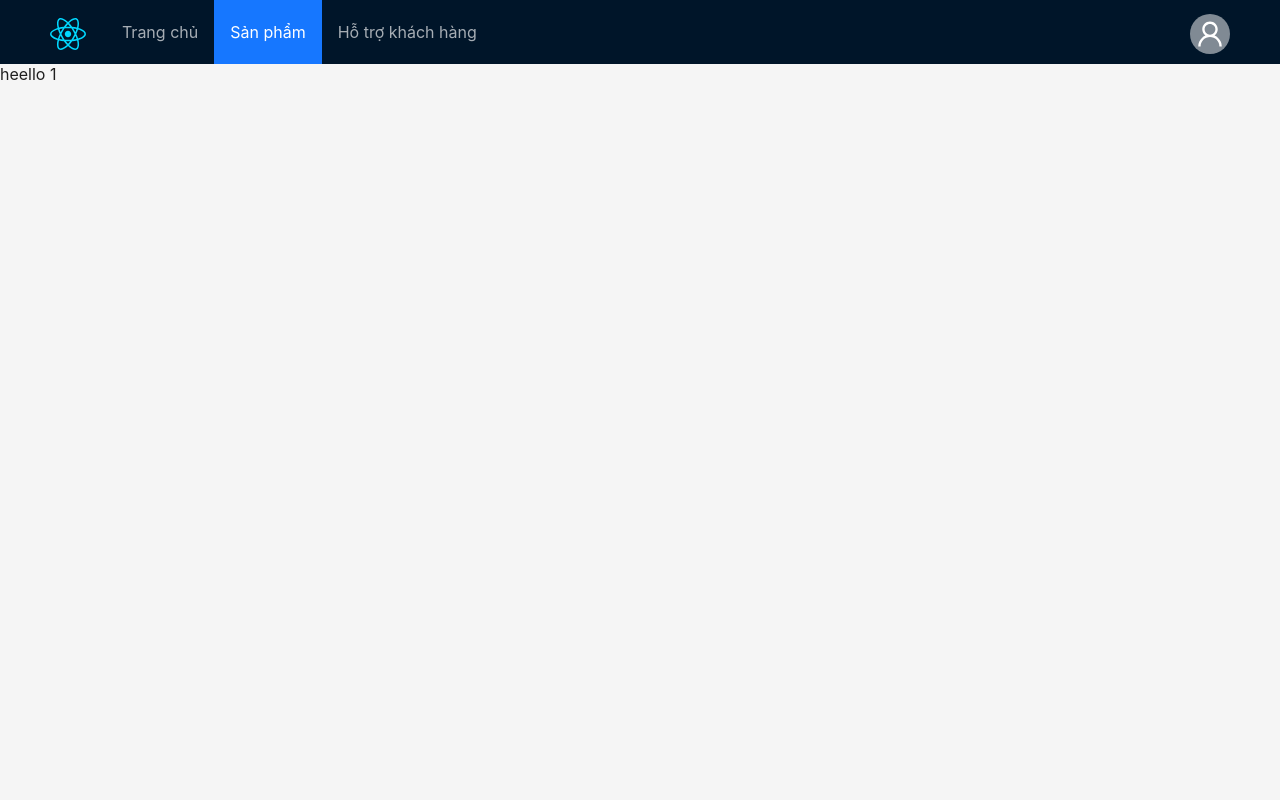
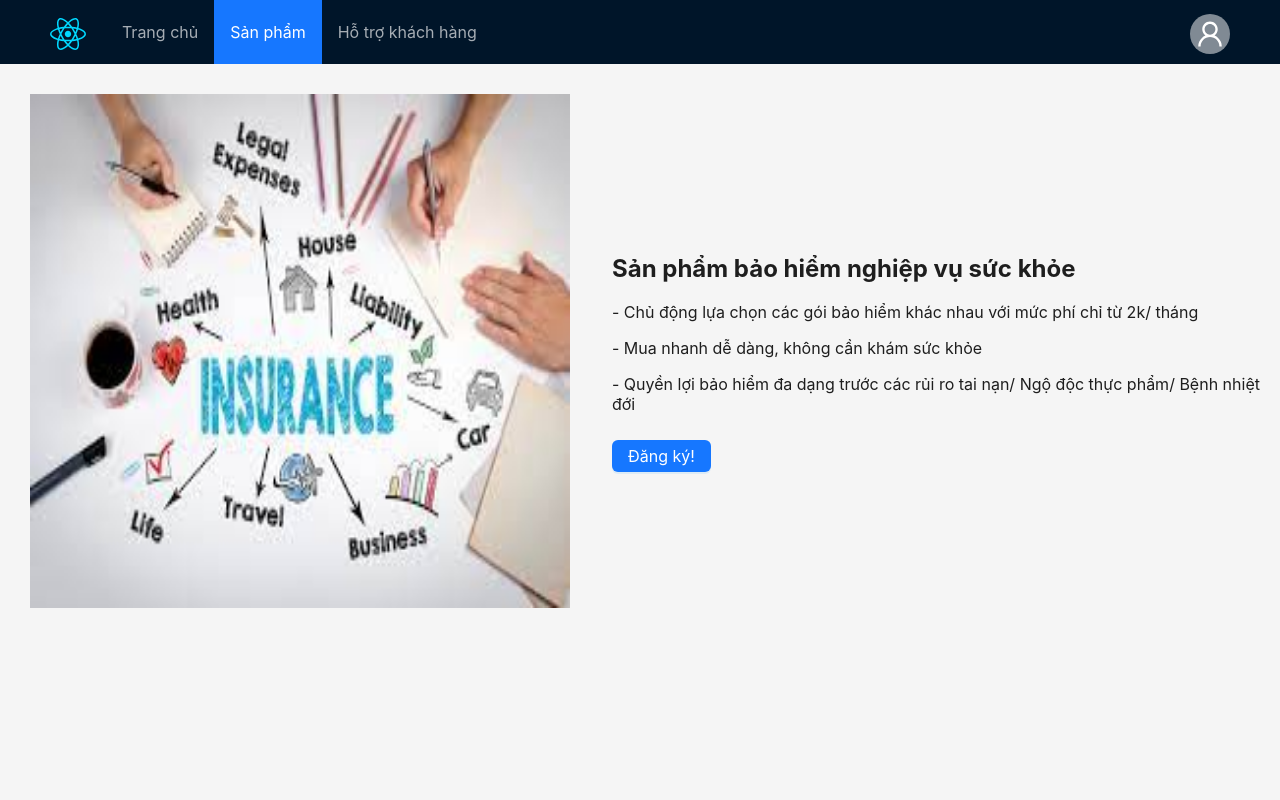
Before and after one commit to nthihongphuc/System-Of-Health-Insurance, a React (Vite) app: page /product/1 in a window 1280 px wide. Shown: the top 800 px of the page. Built offline with nearby package versions, Linux system fonts and the light colour scheme; the HTML template or start-up script is replaced by a standard one.

Commit message:
product_detail

```diff
--- a/src/pages/ProductDetailPage.jsx
+++ b/src/pages/ProductDetailPage.jsx
@@ -1,10 +1,59 @@
 import { useParams } from "react-router-dom";
-import { Row, Col } from "antd";
-import ProductPage from "../pages/ProductPage";
+import { Row, Col, Image, Space, Button } from "antd";
+import home1 from "../assets/home3.jpg"; //Thay doi
+
 const ProductDetailPage = () => {
-  const { id } = useParams();
+    const { id } = useParams();
 
-  return <div>heello {id}</div>;
+    return (
+        <Space size={12}>
+            <div style={{
+                paddingTop: 30,
+                paddingRight: 0,
+                paddingBottom: 30,
+                paddingLeft: 30
+            }}
+            >
+                <img
+                    src={home1}
+                    style={{
+                        width: 540,
+                        height: 514,
+                        marginTop: 0,
+                        marginRight: "auto",
+                        marginBottom: 0,
+                        marginLeft: 0
+                    }}
+                />
+            </div>
+            <div style={{
+                paddingTop: 30,
+                paddingRight: 0,
+                paddingBottom: 30,
+                paddingLeft: 30
+            }}
+            >
+                <h2> Sản phẩm bảo hiểm nghiệp vụ sức khỏe </h2>
+                <div>
+                    <p>
+                        - Chủ động lựa chọn các gói bảo hiểm khác nhau với mức phí chỉ từ 2k/ tháng
+                        <p>
+                            - Mua nhanh dễ dàng, không cần khám sức khỏe
+                        </p>
+                        - Quyền lợi bảo hiểm đa dạng trước các rủi ro tai nạn/ Ngộ độc thực phẩm/ Bệnh nhiệt đới
+                    </p>
+                </div>
+                <Button
+                    type="primary"
+                    htmlType="submit"
+                    className="register-form-button"
+                    style={{ marginTop: 10 }}
+                >
+                    Đăng ký!
+                </Button>
+            </div>
+        </Space>
+    );
 };
 
 export default ProductDetailPage;
```
